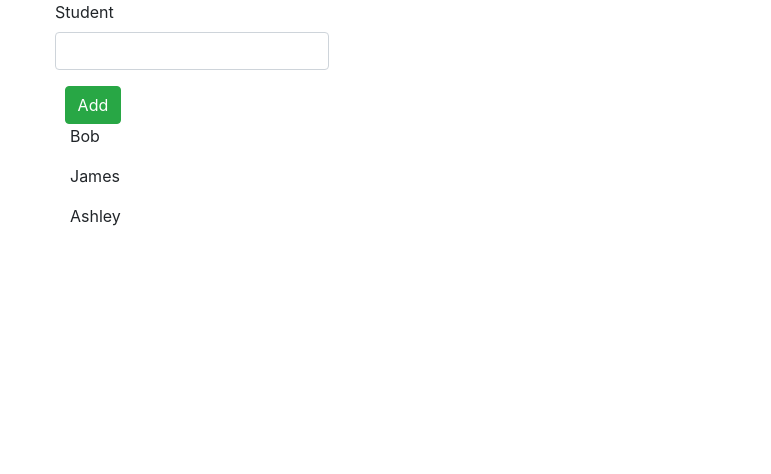
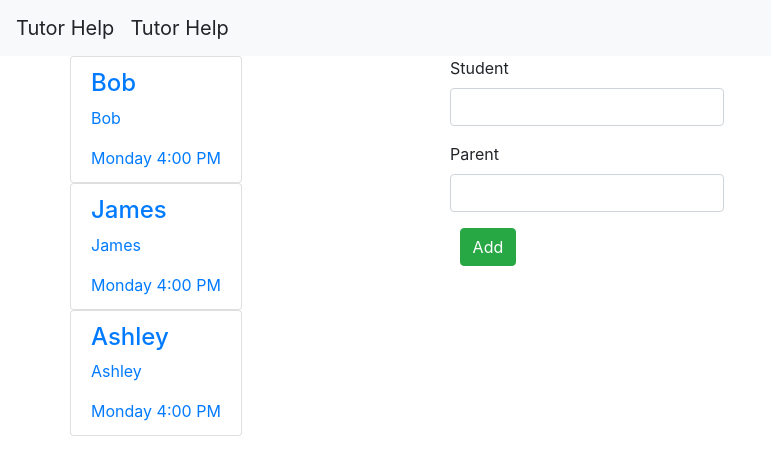
Before and after one commit to jbaisden/LifePlanner, an Angular app in the folder LifePlanner/: page / in a window 1280 px wide. Shown: the top 474 px of the page, without its empty margins (0-771 px from the left). Built offline with nearby package versions, Linux system fonts and the light colour scheme.

Commit message:
ui changes. Added schedule component for ui arrangement.

```diff
--- a/LifePlanner/src/app/app.component.html
+++ b/LifePlanner/src/app/app.component.html
@@ -1,9 +1,6 @@
-<div class="container">
-    <div class="row">
-        <div class="col-md-12">
-            <app-schedule-edit></app-schedule-edit>
-            <app-schedule-list></app-schedule-list>
-            <router-outlet></router-outlet>
-        </div>
-    </div>
-</div>
+<nav class="navbar navbar-expand-lg navbar-light bg-light">
+    <a class="navbar-brand">Tutor Help</a>
+    <a class="navbar-brand">Tutor Help</a>
+</nav>
+<app-schedule></app-schedule>
+<router-outlet></router-outlet>
--- a/LifePlanner/src/app/app.module.ts
+++ b/LifePlanner/src/app/app.module.ts
@@ -7,13 +7,15 @@ import { FormsModule } from '@angular/forms';
 import { ScheduleEditComponent } from './schedule/schedule-edit/schedule-edit.component';
 import { ScheduleListComponent } from './schedule/schedule-list/schedule-list.component';
 import { ScheduleItemComponent } from './schedule/schedule-item/schedule-item.component';
+import { ScheduleComponent } from './schedule/schedule/schedule.component';
 
 @NgModule({
   declarations: [
     AppComponent,
     ScheduleEditComponent,
     ScheduleListComponent,
-    ScheduleItemComponent
+    ScheduleItemComponent,
+    ScheduleComponent
   ],
   imports: [
     FormsModule,
--- a/LifePlanner/src/app/schedule/schedule-edit/schedule-edit.component.html
+++ b/LifePlanner/src/app/schedule/schedule-edit/schedule-edit.component.html
@@ -1,20 +1,25 @@
+<div class="container">
   <div class="row">
-  <div class="col-xs-12">
+    <div class="col-xs-6">
       <form (ngSubmit)="onSave(f)" #f="ngForm">
         <div class="row">
-        <div class="col-xs-12">
+          <div class="col-xs-6">
             <div class="form-group">
               <label for="student">Student</label>
               <input type="text" name="student" id="student" class="form-control" ngModel>
-
+            </div>
+            <div class="form-group">
+              <label for="parent">Parent</label>
+              <input type="text" name="parent" id="parent" class="form-control" ngModel>
             </div>
           </div>
         </div>
         <div class="row">
-        <div class="col-xs-12">
+          <div class="col-xs-6">
             <button class="btn btn-success" type="submit" [disabled]="!f.valid">{{ editMode ? 'Update' : 'Add' }}</button>
           </div>
         </div>
       </form>
     </div>
   </div>
+</div>
--- a/LifePlanner/src/app/schedule/schedule-edit/schedule-edit.component.ts
+++ b/LifePlanner/src/app/schedule/schedule-edit/schedule-edit.component.ts
@@ -14,14 +14,15 @@ export class ScheduleEditComponent implements OnInit {
   editMode = false;
   editItemIndex: number;
 
-  constructor(private scheduleService: ScheduleService) { }
+  constructor(private scheduleDataService: ScheduleService) { }
 
   ngOnInit() {
   }
 
   onSave(form: NgForm) {
+    //form.value = Student object
     const value = form.value;
-    this.scheduleService.addStudent(value.student);
+    this.scheduleDataService.addStudent(value.student);
     this.slForm.resetForm();
   }
 
--- a/LifePlanner/src/app/schedule/schedule-item/schedule-item.component.html
+++ b/LifePlanner/src/app/schedule/schedule-item/schedule-item.component.html
@@ -1,3 +1,9 @@
-<p>
-  {{student.name}}
-</p>
+<a style="cursor: pointer;" [routerLink]="[index]" routerLinkActive="active" class="list-group-item clearfix">
+  <div class="pull-left">
+    <h4 class="list-group-item-heading">{{ student.name }}</h4>
+    <p class="list-group-item-text">{{ student.name }}</p>
+  </div>
+  <div class="pull-right">
+    Monday 4:00 PM
+  </div>
+</a>
--- a/LifePlanner/src/app/schedule/schedule-list/schedule-list.component.html
+++ b/LifePlanner/src/app/schedule/schedule-list/schedule-list.component.html
@@ -1,5 +1,5 @@
 <div class="row">
-  <div class="col-xs-12">
+  <div class="col-xs-4">
     <app-schedule-item *ngFor="let student of students; let i = index" [student]="student" [index]="i"></app-schedule-item>
   </div>
 </div>
--- /dev/null
+++ b/LifePlanner/src/app/schedule/schedule/schedule.component.html
@@ -0,0 +1,11 @@
+<div class="container">
+  <div class="row">
+    <div class="col-md-4">
+      <app-schedule-list></app-schedule-list>
+    </div>
+    <div class="col-md-8">
+      <app-schedule-edit></app-schedule-edit>
+      <router-outlet></router-outlet>
+    </div>
+  </div>
+</div>
--- /dev/null
+++ b/LifePlanner/src/app/schedule/schedule/schedule.component.ts
@@ -0,0 +1,15 @@
+import { Component, OnInit } from '@angular/core';
+
+@Component({
+  selector: 'app-schedule',
+  templateUrl: './schedule.component.html',
+  styleUrls: ['./schedule.component.css']
+})
+export class ScheduleComponent implements OnInit {
+
+  constructor() { }
+
+  ngOnInit() {
+  }
+
+}
```
Also changed, not shown: LifePlanner/src/app/schedule/schedule/schedule.component.css (added). Lines whose indentation alone changed are shown as unchanged.
